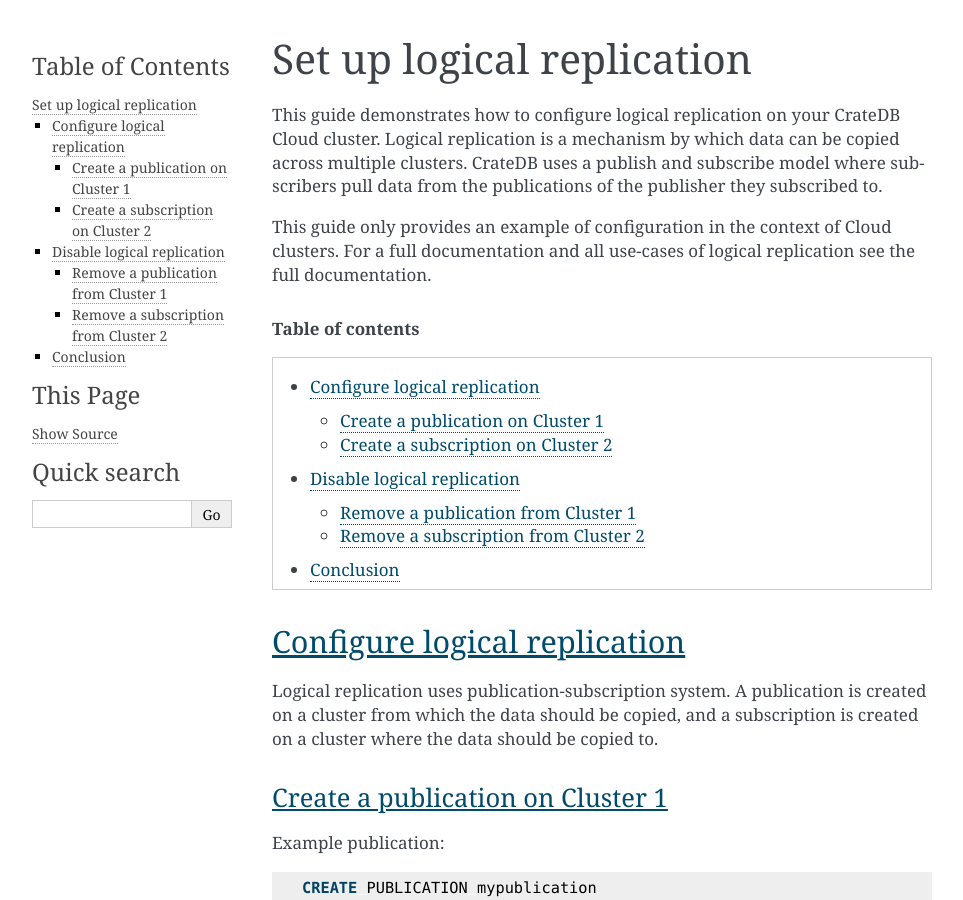
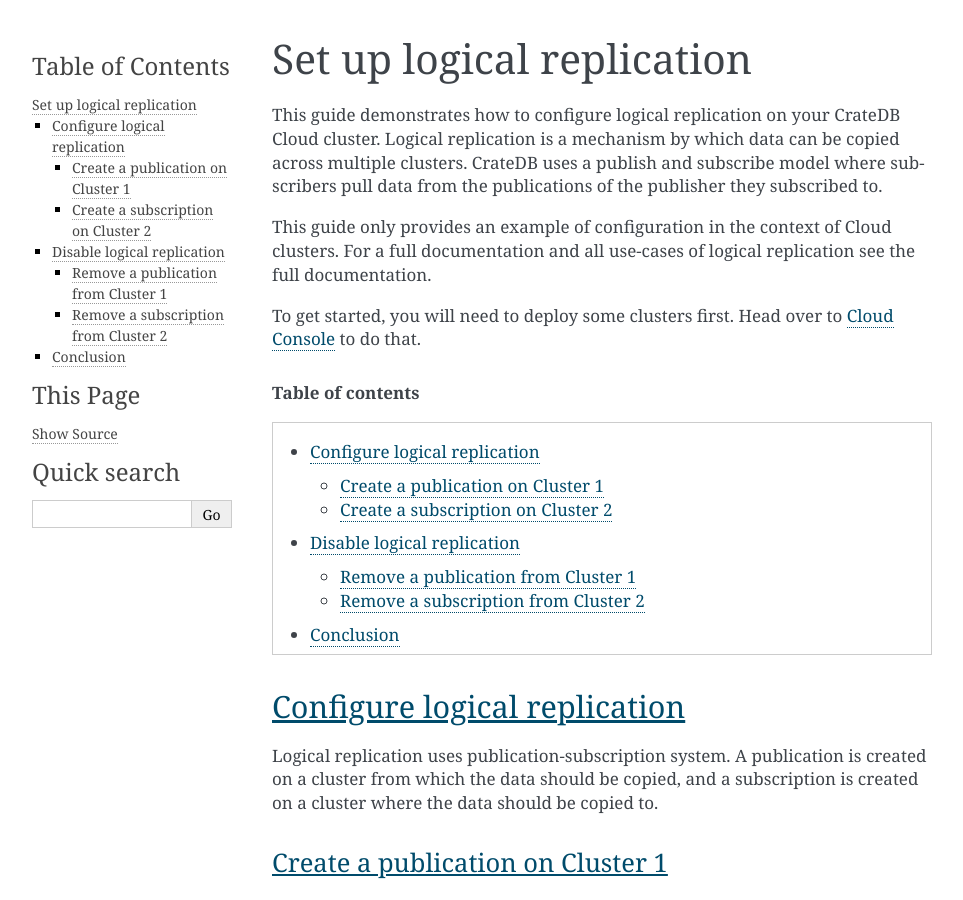
Before and after one commit to crate/cloud-howtos, a Sphinx documentation site: the page built from docs/logical-replication.rst, in a window 1280 px wide and 900 px high. Shown: the whole window, without its empty margins (148-1111 px from the left). Built offline with Sphinx 7.4.7, drawn with Linux system fonts in a browser that asks for light colours.

Commit message:
Added DevMotion CTAs to logical replication howto (#74)

```diff
--- a/docs/logical-replication.rst
+++ b/docs/logical-replication.rst
@@ -6,11 +6,16 @@
 
 This guide demonstrates how to configure logical replication on your CrateDB
 Cloud cluster. Logical replication is a mechanism by which data can be copied
-across multiple clusters. CrateDB uses a publish and subscribe model where subscribers pull data from the publications of the publisher they subscribed to.
+across multiple clusters. CrateDB uses a publish and subscribe model where
+subscribers pull data from the publications of the publisher they subscribed
+to.
 
 This guide only provides an example of configuration in the context of Cloud
 clusters. For a full documentation and all use-cases of logical replication
 :ref:`see the full documentation. <administration-logical-replication>`
+
+To get started, you will need to deploy some clusters first. Head over to
+`Cloud Console`_ to do that.
 
 .. rubric:: Table of contents
 
@@ -49,12 +54,13 @@
 
    By default, CrateDB uses the transport protocol (on port 4300) for logical
    replication. If the port is not available (such as with CrateDB Cloud), the
-   ``mode=pg_tunnel`` can be used to tunnel over the Postgres protocol (port 5432).
+   ``mode=pg_tunnel`` can be used to tunnel over the Postgres protocol (port
+   5432).
 
 That's it in terms of configuration. Data from Cluster 1 will now be
 automatically replicated on Cluster 2. This feature can also be configured on
-multiple clusters, for example you could create another subscription on Cluster
-3 to ensure high availability.
+multiple clusters, for example you could create another subscription on
+Cluster 3 to ensure high availability.
 
 Disable logical replication
 ---------------------------
@@ -87,3 +93,5 @@
 This is a configuration that works out-of-the-box on CrateDB Cloud Cluster.
 For all the configuration options :ref:`see the full logical
 replication documentation. <administration-logical-replication>`
+
+.. _Cloud Console: https://console.cratedb.cloud/?utm_campaign=2022-Q3-WS-Developer-Motion&utm_source=docs
```
